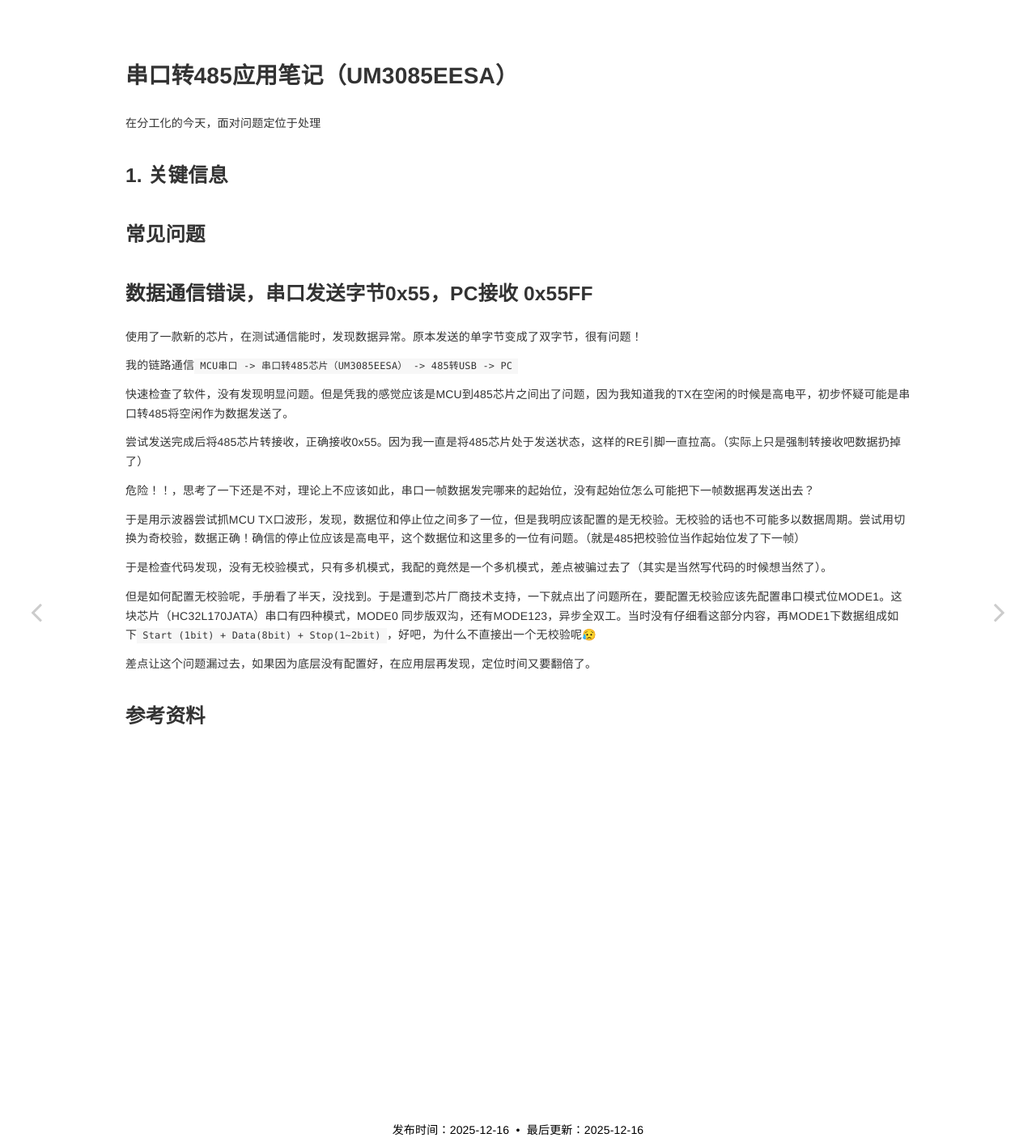
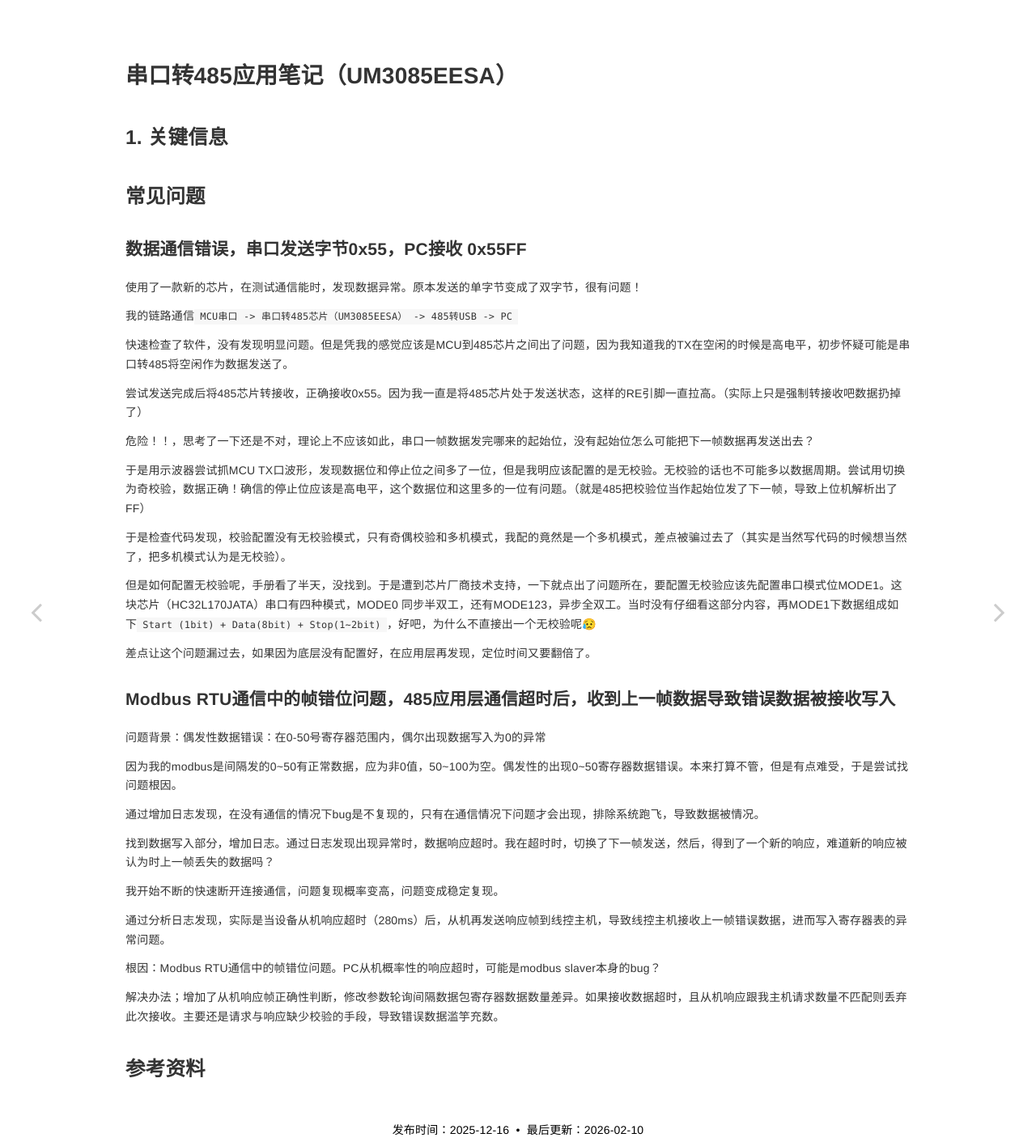
Before and after one commit to YooyoJin/yooyojin.github.io, a Jekyll site: the page built from _posts/2025-12-16-485_case.md, in a window 1280 px wide. Shown: the whole page at 81% size. Built offline with Jekyll 4.4.1, drawn with Linux system fonts in a browser that asks for light colours.

Commit message:
<feature> 新增问题分析与心态页面，整理两个开发中遇到的问题

```diff
--- a/_posts/2025-12-16-485_case.md
+++ b/_posts/2025-12-16-485_case.md
@@ -2,14 +2,11 @@
 title: 串口转485应用笔记（UM3085EESA）
 author: YooyoJin
 date: 2025-12-16
-last_modified_at: 2025-12-16
+last_modified_at: 2026-02-10
 category: Jekyll
 layout: post
 mermaid: true
 ---
-
-在分工化的今天，面对问题定位于处理
-
 
 ## 1. 关键信息
 
@@ -17,7 +14,7 @@ mermaid: true
 
 ## 常见问题
 
-## 数据通信错误，串口发送字节0x55，PC接收 0x55FF
+### 数据通信错误，串口发送字节0x55，PC接收 0x55FF
 
 使用了一款新的芯片，在测试通信能时，发现数据异常。原本发送的单字节变成了双字节，很有问题！
 
@@ -29,12 +26,30 @@ mermaid: true
 
 危险！！，思考了一下还是不对，理论上不应该如此，串口一帧数据发完哪来的起始位，没有起始位怎么可能把下一帧数据再发送出去？
 
-于是用示波器尝试抓MCU TX口波形，发现，数据位和停止位之间多了一位，但是我明应该配置的是无校验。无校验的话也不可能多以数据周期。尝试用切换为奇校验，数据正确！确信的停止位应该是高电平，这个数据位和这里多的一位有问题。（就是485把校验位当作起始位发了下一帧）
+于是用示波器尝试抓MCU TX口波形，发现数据位和停止位之间多了一位，但是我明应该配置的是无校验。无校验的话也不可能多以数据周期。尝试用切换为奇校验，数据正确！确信的停止位应该是高电平，这个数据位和这里多的一位有问题。（就是485把校验位当作起始位发了下一帧，导致上位机解析出了FF）
 
-于是检查代码发现，没有无校验模式，只有多机模式，我配的竟然是一个多机模式，差点被骗过去了（其实是当然写代码的时候想当然了）。
+于是检查代码发现，校验配置没有无校验模式，只有奇偶校验和多机模式，我配的竟然是一个多机模式，差点被骗过去了（其实是当然写代码的时候想当然了，把多机模式认为是无校验）。
 
-但是如何配置无校验呢，手册看了半天，没找到。于是遭到芯片厂商技术支持，一下就点出了问题所在，要配置无校验应该先配置串口模式位MODE1。这块芯片（HC32L170JATA）串口有四种模式，MODE0 同步版双沟，还有MODE123，异步全双工。当时没有仔细看这部分内容，再MODE1下数据组成如下`Start (1bit) + Data(8bit) + Stop(1~2bit)`，好吧，为什么不直接出一个无校验呢😥
+但是如何配置无校验呢，手册看了半天，没找到。于是遭到芯片厂商技术支持，一下就点出了问题所在，要配置无校验应该先配置串口模式位MODE1。这块芯片（HC32L170JATA）串口有四种模式，MODE0 同步半双工，还有MODE123，异步全双工。当时没有仔细看这部分内容，再MODE1下数据组成如下`Start (1bit) + Data(8bit) + Stop(1~2bit)`，好吧，为什么不直接出一个无校验呢😥
 
 差点让这个问题漏过去，如果因为底层没有配置好，在应用层再发现，定位时间又要翻倍了。
 
+### Modbus RTU通信中的帧错位问题，485应用层通信超时后，收到上一帧数据导致错误数据被接收写入
+
+问题背景：偶发性数据错误：在0-50号寄存器范围内，偶尔出现数据写入为0的异常
+
+因为我的modbus是间隔发的0~50有正常数据，应为非0值，50~100为空。偶发性的出现0~50寄存器数据错误。本来打算不管，但是有点难受，于是尝试找问题根因。
+
+通过增加日志发现，在没有通信的情况下bug是不复现的，只有在通信情况下问题才会出现，排除系统跑飞，导致数据被情况。
+
+找到数据写入部分，增加日志。通过日志发现出现异常时，数据响应超时。我在超时时，切换了下一帧发送，然后，得到了一个新的响应，难道新的响应被认为时上一帧丢失的数据吗？
+
+我开始不断的快速断开连接通信，问题复现概率变高，问题变成稳定复现。
+
+通过分析日志发现，实际是当设备从机响应超时（280ms）后，从机再发送响应帧到线控主机，导致线控主机接收上一帧错误数据，进而写入寄存器表的异常问题。
+
+根因：Modbus RTU通信中的帧错位问题。PC从机概率性的响应超时，可能是modbus slaver本身的bug？
+
+解决办法；增加了从机响应帧正确性判断，修改参数轮询间隔数据包寄存器数据数量差异。如果接收数据超时，且从机响应跟我主机请求数量不匹配则丢弃此次接收。主要还是请求与响应缺少校验的手段，导致错误数据滥竽充数。
+
 ## 参考资料
```
Also changed, not shown: README.md (+1 -12 lines), _posts/2025-03-31-mcu_basics.md (+13 -2 lines), _posts/2026-01-12-problem_and_mindset.md (added, +51 -0 lines).
